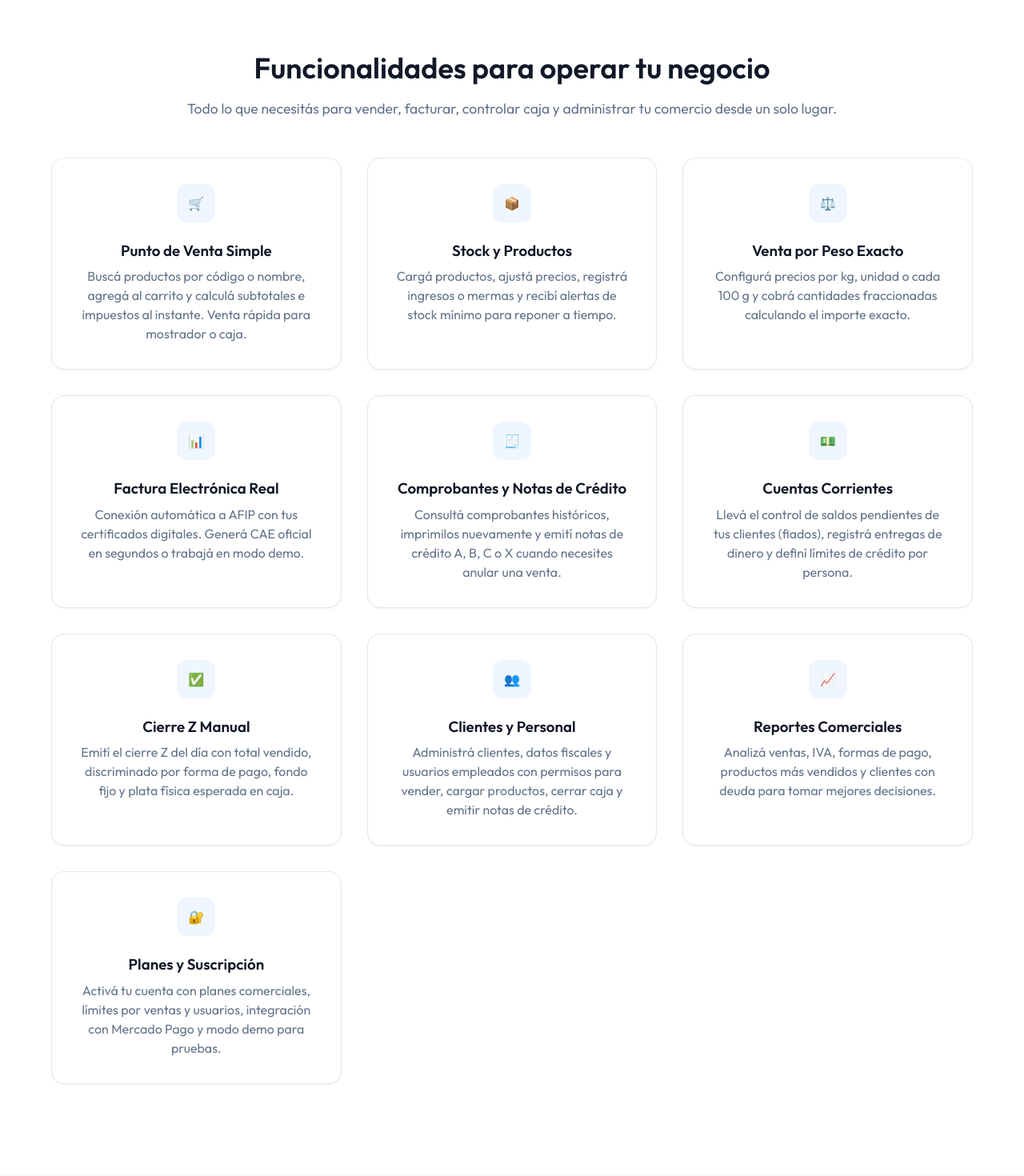
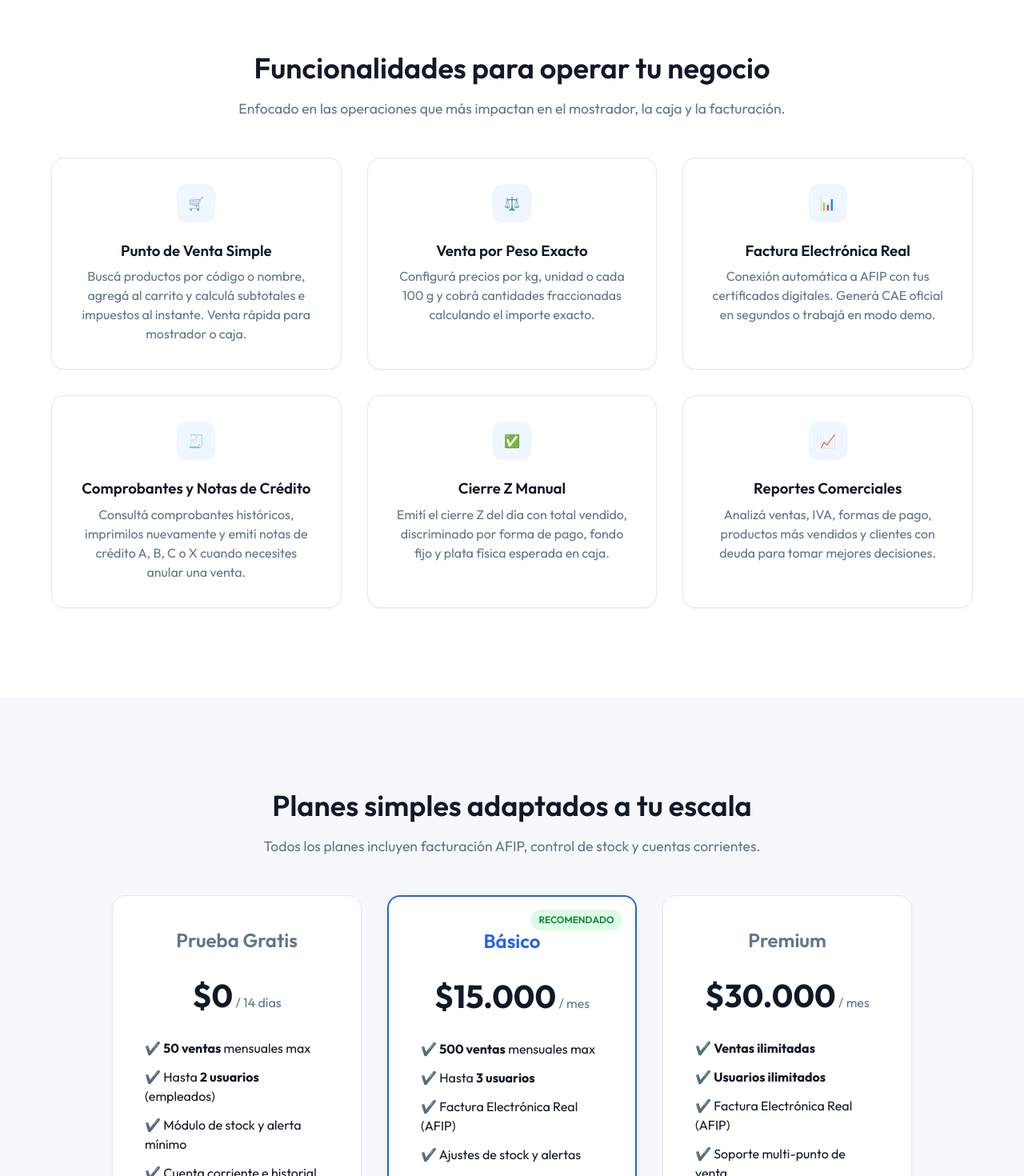
Before and after one commit to morehidalgg0/gestion, a Next.js app: page / in a window 1280 px wide. Shown: the part 640-2110 px from the top of the page at 80% size. Built offline with nearby package versions, Linux system fonts and the light colour scheme.

Commit message:
refactor: highlight core landing features

```diff
--- a/app/page.tsx
+++ b/app/page.tsx
@@ -55,7 +55,7 @@ export default function LandingPage() {
         <div className="container" style={{ textAlign: 'center' }}>
           <h2 style={{ fontSize: '2.25rem', marginBottom: '1rem' }}>Funcionalidades para operar tu negocio</h2>
           <p style={{ color: 'var(--text-muted)', marginBottom: '3rem', fontSize: '1.1rem' }}>
-            Todo lo que necesitás para vender, facturar, controlar caja y administrar tu comercio desde un solo lugar.
+            Enfocado en las operaciones que más impactan en el mostrador, la caja y la facturación.
           </p>
           <div style={{ display: 'grid', gridTemplateColumns: 'repeat(auto-fit, minmax(280px, 1fr))', gap: '2rem' }}>
             <div className="card" style={{ padding: '2rem' }}>
@@ -63,13 +63,6 @@ export default function LandingPage() {
               <h3>Punto de Venta Simple</h3>
               <p style={{ color: 'var(--text-muted)', marginTop: '0.5rem' }}>
                 Buscá productos por código o nombre, agregá al carrito y calculá subtotales e impuestos al instante. Venta rápida para mostrador o caja.
-              </p>
-            </div>
-            <div className="card" style={{ padding: '2rem' }}>
-              <div className="stat-icon" style={{ margin: '0 auto 1.5rem' }}>📦</div>
-              <h3>Stock y Productos</h3>
-              <p style={{ color: 'var(--text-muted)', marginTop: '0.5rem' }}>
-                Cargá productos, ajustá precios, registrá ingresos o mermas y recibí alertas de stock mínimo para reponer a tiempo.
               </p>
             </div>
             <div className="card" style={{ padding: '2rem' }}>
@@ -94,13 +87,6 @@ export default function LandingPage() {
               </p>
             </div>
             <div className="card" style={{ padding: '2rem' }}>
-              <div className="stat-icon" style={{ margin: '0 auto 1.5rem' }}>💵</div>
-              <h3>Cuentas Corrientes</h3>
-              <p style={{ color: 'var(--text-muted)', marginTop: '0.5rem' }}>
-                Llevá el control de saldos pendientes de tus clientes (fiados), registrá entregas de dinero y definí límites de crédito por persona.
-              </p>
-            </div>
-            <div className="card" style={{ padding: '2rem' }}>
               <div className="stat-icon" style={{ margin: '0 auto 1.5rem' }}>✅</div>
               <h3>Cierre Z Manual</h3>
               <p style={{ color: 'var(--text-muted)', marginTop: '0.5rem' }}>
@@ -108,24 +94,10 @@ export default function LandingPage() {
               </p>
             </div>
             <div className="card" style={{ padding: '2rem' }}>
-              <div className="stat-icon" style={{ margin: '0 auto 1.5rem' }}>👥</div>
-              <h3>Clientes y Personal</h3>
-              <p style={{ color: 'var(--text-muted)', marginTop: '0.5rem' }}>
-                Administrá clientes, datos fiscales y usuarios empleados con permisos para vender, cargar productos, cerrar caja y emitir notas de crédito.
-              </p>
-            </div>
-            <div className="card" style={{ padding: '2rem' }}>
               <div className="stat-icon" style={{ margin: '0 auto 1.5rem' }}>📈</div>
               <h3>Reportes Comerciales</h3>
               <p style={{ color: 'var(--text-muted)', marginTop: '0.5rem' }}>
                 Analizá ventas, IVA, formas de pago, productos más vendidos y clientes con deuda para tomar mejores decisiones.
-              </p>
-            </div>
-            <div className="card" style={{ padding: '2rem' }}>
-              <div className="stat-icon" style={{ margin: '0 auto 1.5rem' }}>🔐</div>
-              <h3>Planes y Suscripción</h3>
-              <p style={{ color: 'var(--text-muted)', marginTop: '0.5rem' }}>
-                Activá tu cuenta con planes comerciales, límites por ventas y usuarios, integración con Mercado Pago y modo demo para pruebas.
               </p>
             </div>
           </div>
```
